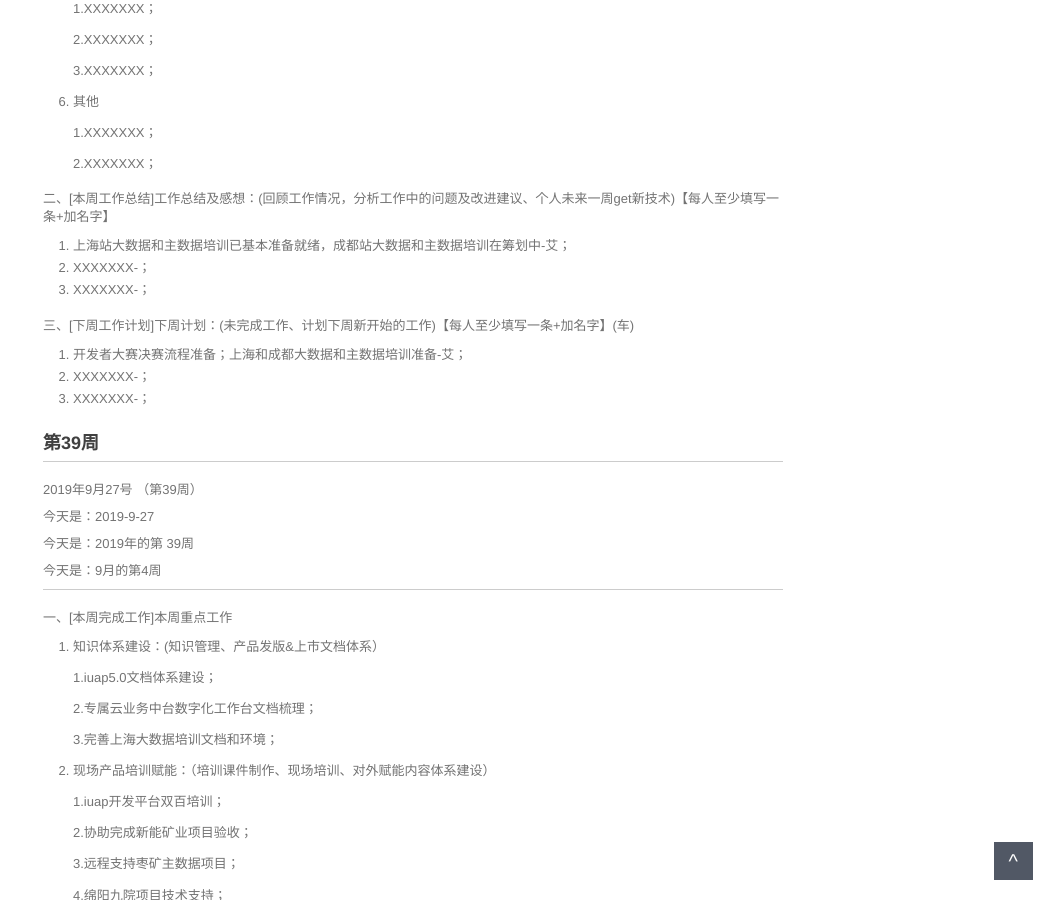
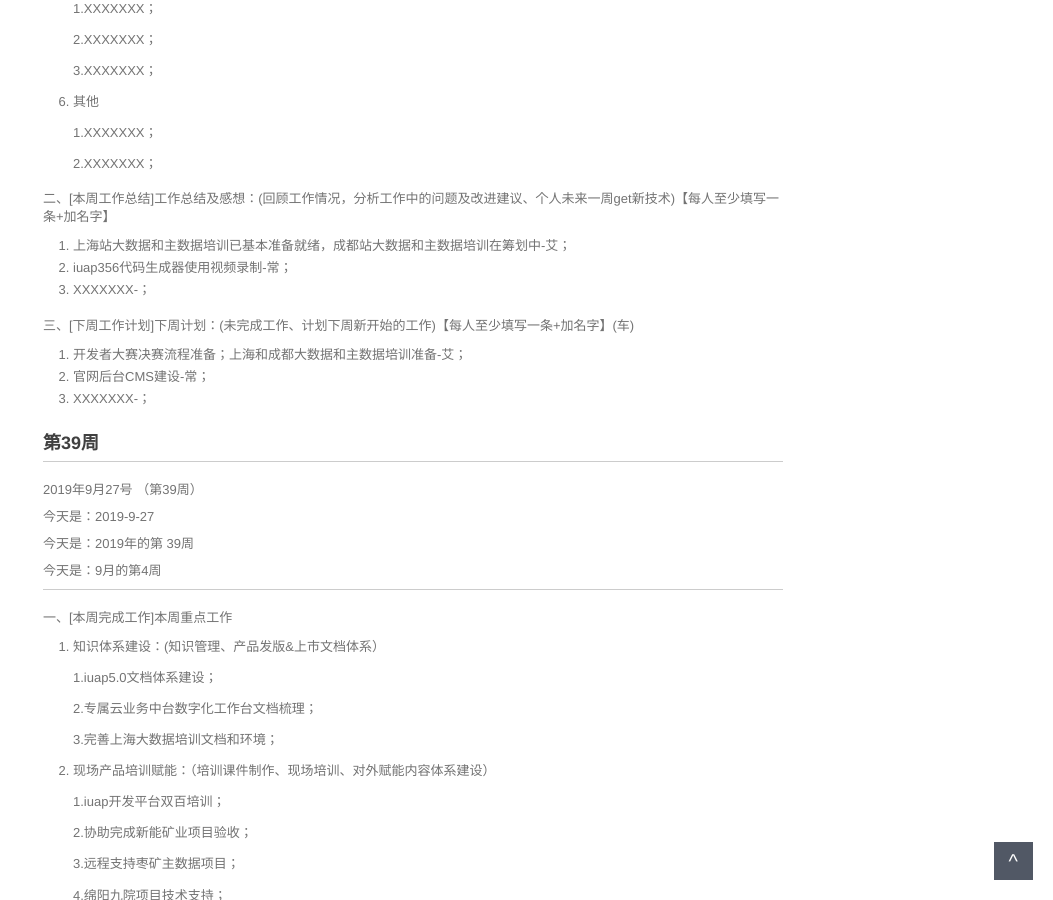
Before and after one commit to walllFlower/blog, a Jekyll site: the page built from _posts/2018-07-17-day_report_cxz.md, in a window 1280 px wide and 900 px high, scrolled down 1067 px. Shown: the whole window, without its empty margins (227-1280 px from the left). Built offline with Jekyll 4.4.1, drawn with Linux system fonts in a browser that asks for light colours; comment, search, counter and statistics services are not loaded.

Commit message:
Update 2018-07-17-day_report_cxz.md

```diff
--- a/_posts/2018-07-17-day_report_cxz.md
+++ b/_posts/2018-07-17-day_report_cxz.md
@@ -74,13 +74,13 @@ categories: 技术运营工作周报
 二、[本周工作总结]工作总结及感想：(回顾工作情况，分析工作中的问题及改进建议、个人未来一周get新技术)【每人至少填写一条+加名字】
 
 1. 上海站大数据和主数据培训已基本准备就绪，成都站大数据和主数据培训在筹划中-艾；
-2. XXXXXXX-；
+2. iuap356代码生成器使用视频录制-常；
 3. XXXXXXX-；
 
 三、[下周工作计划]下周计划：(未完成工作、计划下周新开始的工作)【每人至少填写一条+加名字】(车)
 
 1. 开发者大赛决赛流程准备；上海和成都大数据和主数据培训准备-艾；
-2. XXXXXXX-；
+2. 官网后台CMS建设-常；
 3. XXXXXXX-；
 
 
```
